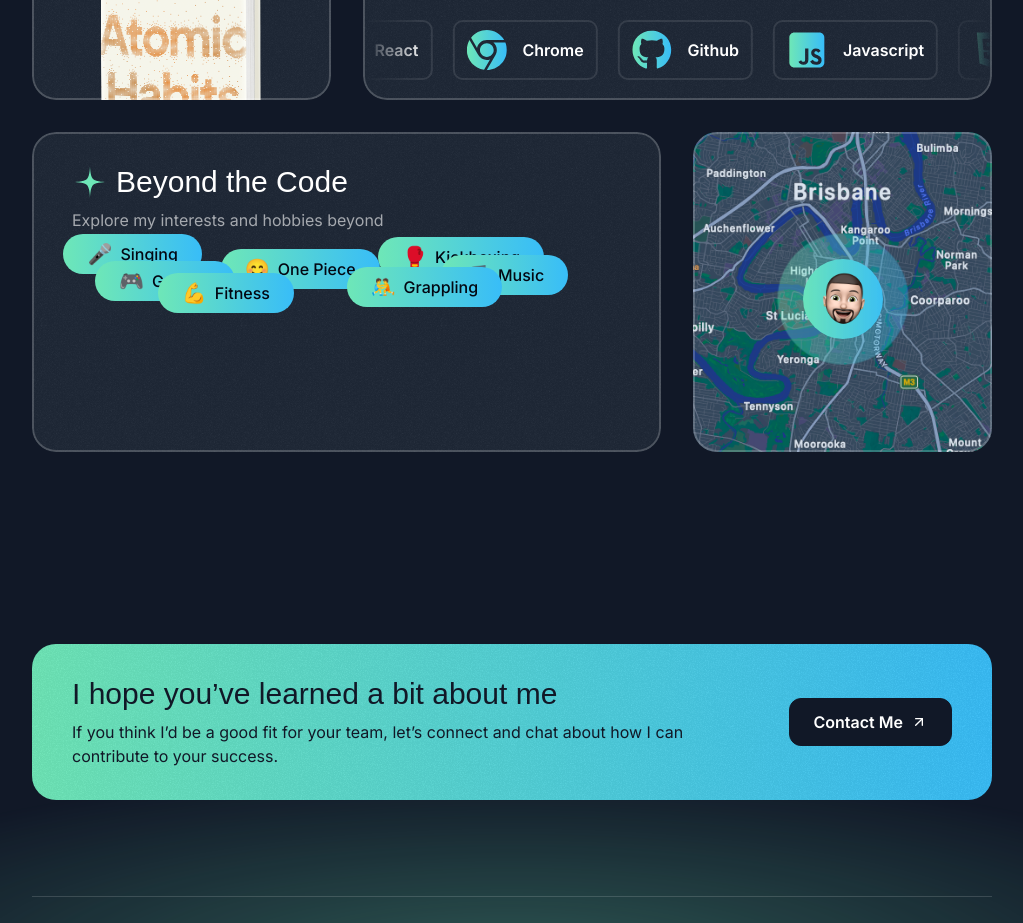
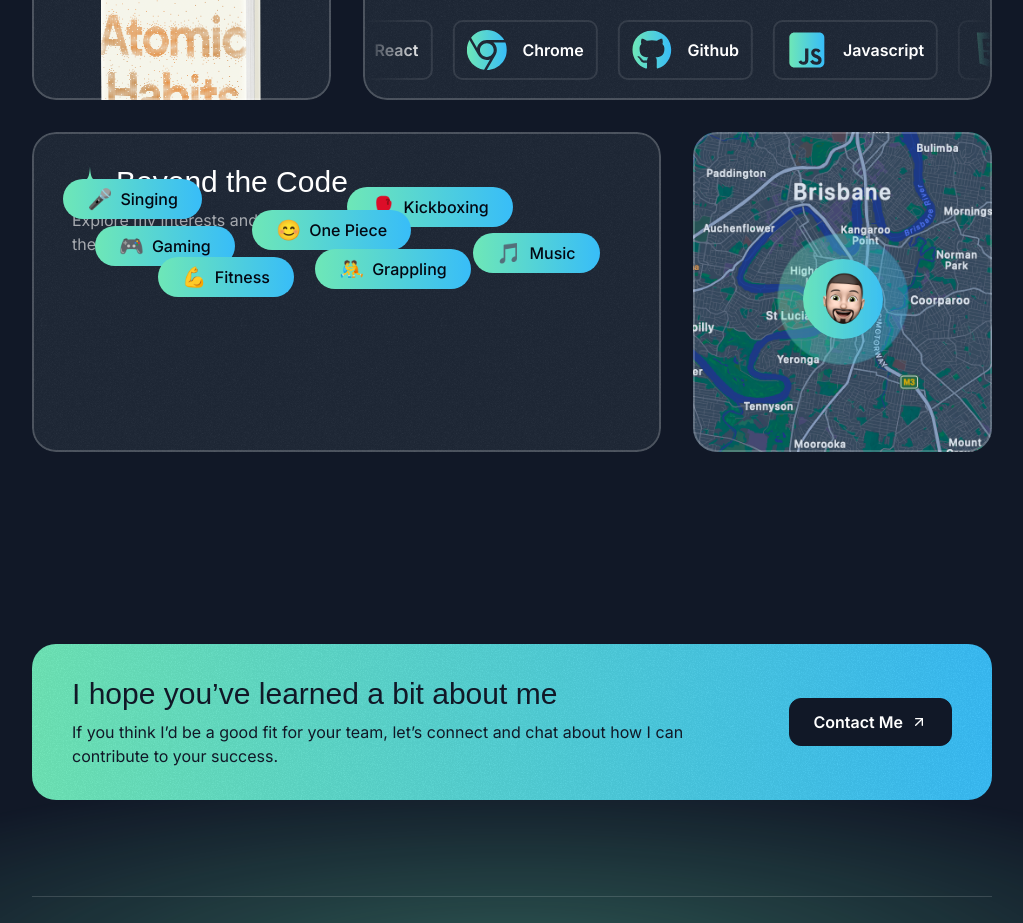
Before and after one commit to WilliamRossCrane/Portfolio, a Next.js app in the folder portfolio/portfolio/: page / in a window 1280 px wide. Shown: the part 3520-4443 px from the top of the page, without its empty margins (128-1151 px from the left). Built offline with nearby package versions, Linux system fonts and the light colour scheme; a web font is replaced by a local one.

Commit message:
FIX: Adjusted insets, and brought back initial starting location in different views

```diff
--- a/portfolio/portfolio/src/sections/About.tsx
+++ b/portfolio/portfolio/src/sections/About.tsx
@@ -31,13 +31,13 @@ const toolboxItems = [
 
 // Define hobbies with their respective emoji and positioning styles
 const hobbies = [
-  { title: "Singing", emoji: "🎤", positions: "left-[5%] top-[10%]" },
-  { title: "Kickboxing", emoji: "🥊", positions: "left-[55%] top-[15%]" },
-  { title: "One Piece", emoji: "😊", positions: "left-[30%] top-[35%]" },
-  { title: "Gaming", emoji: "🎮", positions: "left-[10%] top-[55%]" },
-  { title: "Music", emoji: "🎵", positions: "left-[65%] top-[45%]" },
-  { title: "Fitness", emoji: "💪", positions: "left-[20%] top-[75%]" },
-  { title: "Grappling", emoji: "🤼", positions: "left-[50%] top-[65%]" },
+  { title: "Singing", emoji: "🎤", positions: "left-[5%] md:left-[15%] lg:left-[5%] top-[30%] md:top-[25%] lg:top-[30%]" },
+  { title: "Kickboxing", emoji: "🥊", positions: "left-[55%] md:left-[60%] lg:left-[50%] top-[35%] md:top-[30%] lg:top-[35%]" },
+  { title: "One Piece", emoji: "😊", positions: "left-[35%] md:left-[10%] lg:left-[35%] top-[50%] md:top-[45%] lg:top-[50%]" },
+  { title: "Gaming", emoji: "🎮", positions: "left-[10%] md:left-[20%] lg:left-[10%] top-[65%] md:top-[60%] lg:top-[60%]" },
+  { title: "Music", emoji: "🎵", positions: "left-[65%] md:left-[65%] lg:left-[70%] top-[60%] md:top-[55%] lg:top-[65%]" },
+  { title: "Fitness", emoji: "💪", positions: "left-[20%] md:left-[15%] lg:left-[20%] top-[80%] md:top-[75%] lg:top-[80%]" },
+  { title: "Grappling", emoji: "🤼", positions: "left-[50%] md:left-[50%] lg:left-[45%] top-[75%] md:top-[70%] lg:top-[75%]" },
 ];
 
 // About section component
@@ -88,7 +88,7 @@ export const AboutSection = () => {
                 description="Explore my interests and hobbies beyond the digital realm."
                 className="px-6 py-6"
               />
-              <div className="absolute inset-x-0 bottom-0 top-24" ref={constrainRef}>
+              <div className="absolute inset-0 pt-24" ref={constrainRef}>
                 {/* Display hobbies dynamically */}
                 {hobbies.map((hobby) => (
                   <motion.div
```
